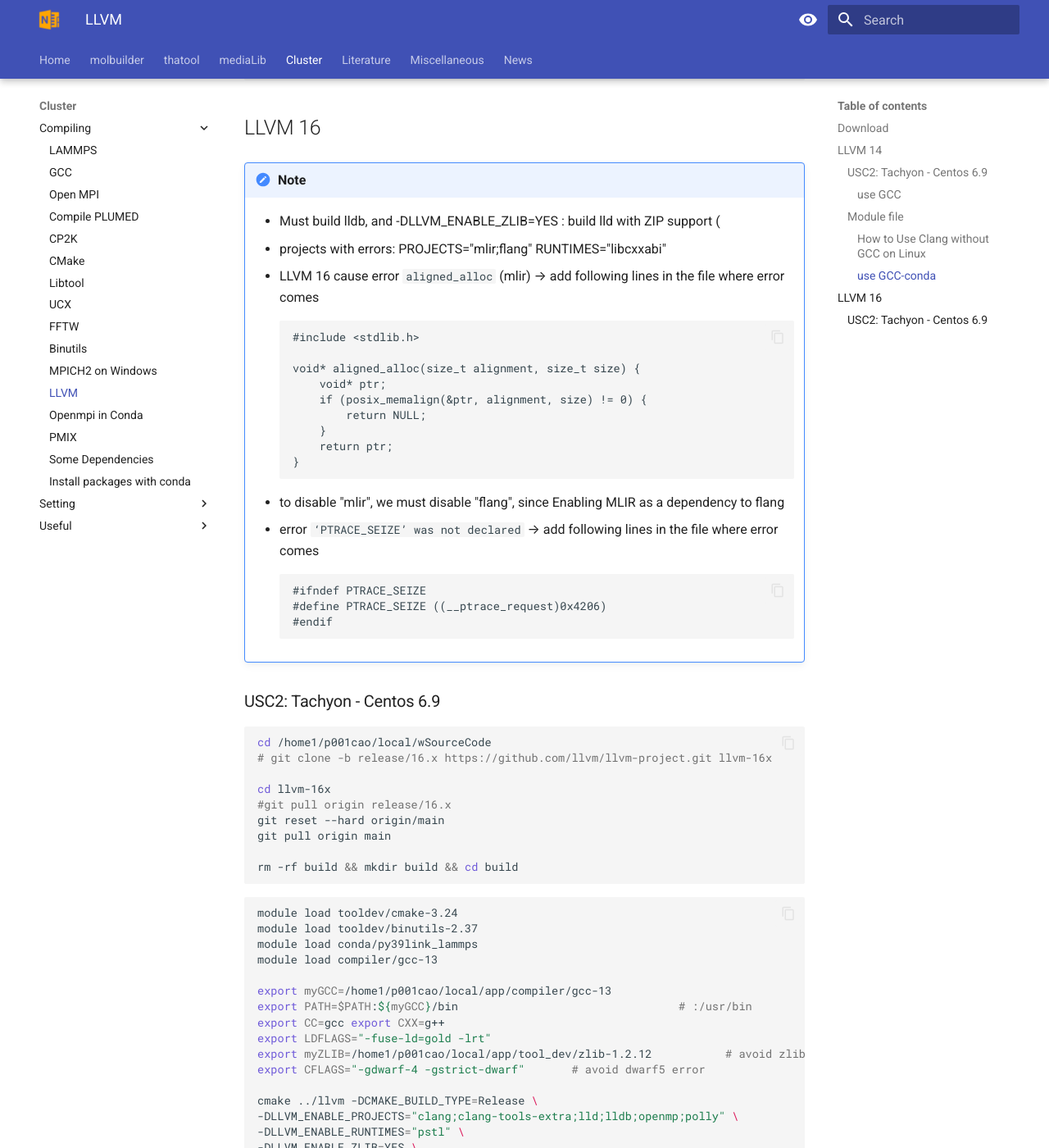
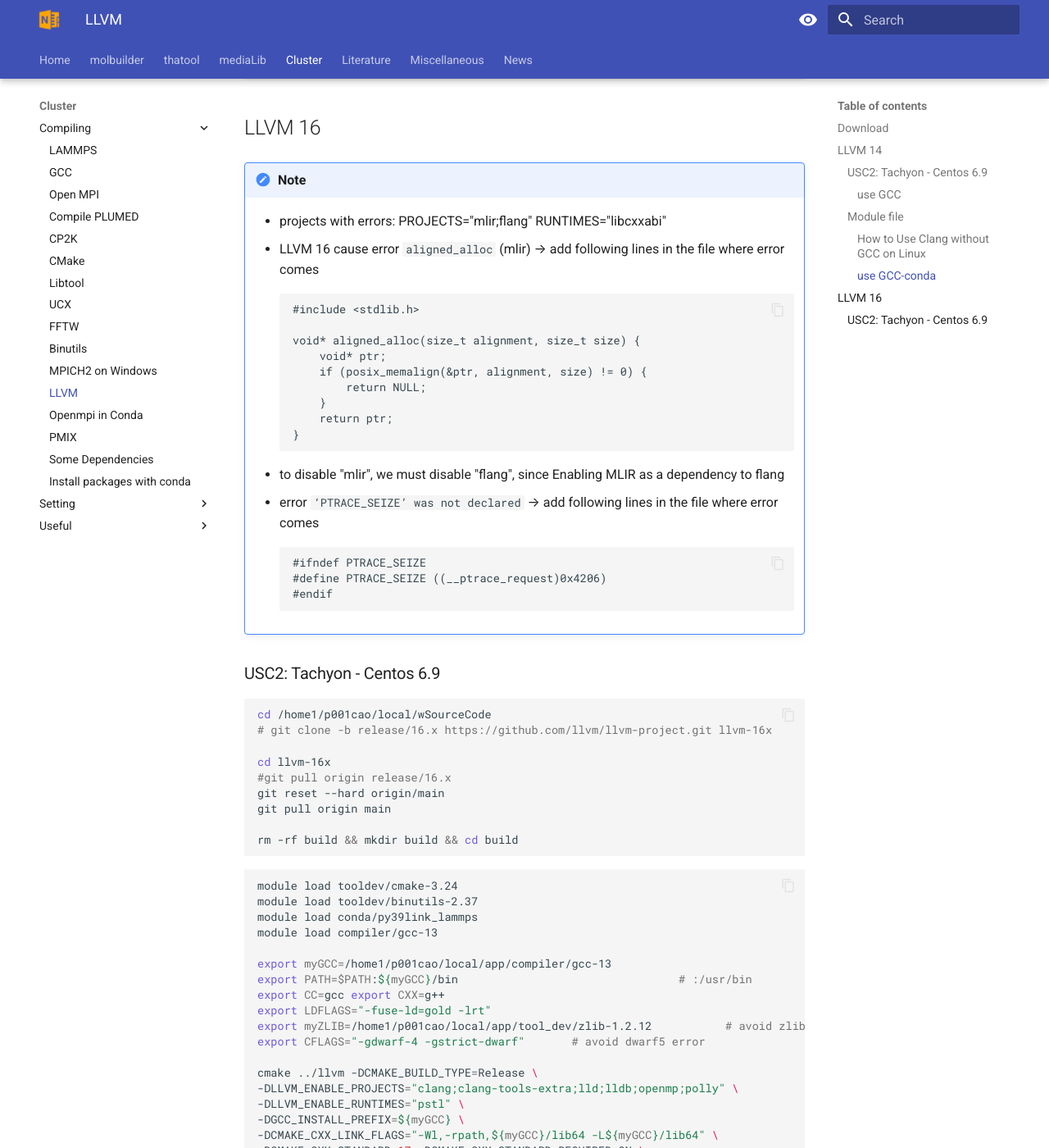
Before and after one commit to thangckt/thangckt.github.io, an MkDocs documentation site: the page built from docs/cluster/compiling/10_LLVM.md, in a window 1280 px wide and 1400 px high, scrolled down 4241 px. Shown: the whole window at 82% size. Built offline with MkDocs 1.6.1 and Material for MkDocs 9.7.7, drawn with Linux system fonts in a browser that asks for light colours; the version menu is left out.

Commit message:
Update 10_LLVM.md

````diff
--- a/docs/cluster/compiling/10_LLVM.md
+++ b/docs/cluster/compiling/10_LLVM.md
@@ -183,7 +183,6 @@
 ## LLVM 16
 
 !!! note
-    - Must build lldb, and -DLLVM_ENABLE_ZLIB=YES : build lld with ZIP support (
     - projects with errors: PROJECTS="mlir;flang"  RUNTIMES="libcxxabi"
     - LLVM 16 cause error `aligned_alloc` (mlir) --> add following lines in the file where error comes
     ```
@@ -236,7 +235,6 @@
 cmake ../llvm -DCMAKE_BUILD_TYPE=Release \
 -DLLVM_ENABLE_PROJECTS="clang;clang-tools-extra;lld;lldb;openmp;polly" \
 -DLLVM_ENABLE_RUNTIMES="pstl" \
--DLLVM_ENABLE_ZLIB=YES \
 -DGCC_INSTALL_PREFIX=${myGCC} \
 -DCMAKE_CXX_LINK_FLAGS="-Wl,-rpath,${myGCC}/lib64 -L${myGCC}/lib64" \
 -DCMAKE_CXX_STANDARD=17 -DCMAKE_CXX_STANDARD_REQUIRED=ON \
````
